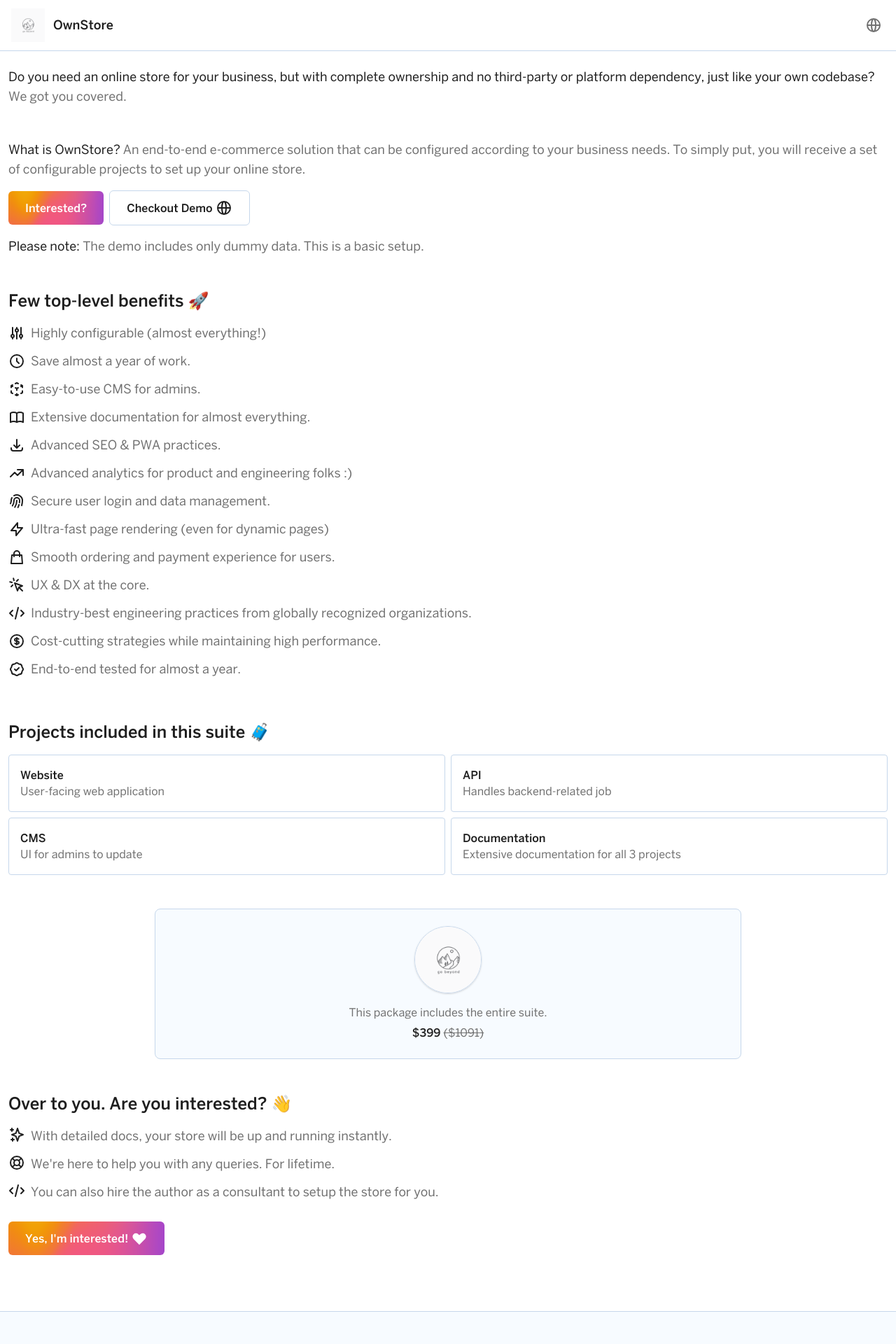
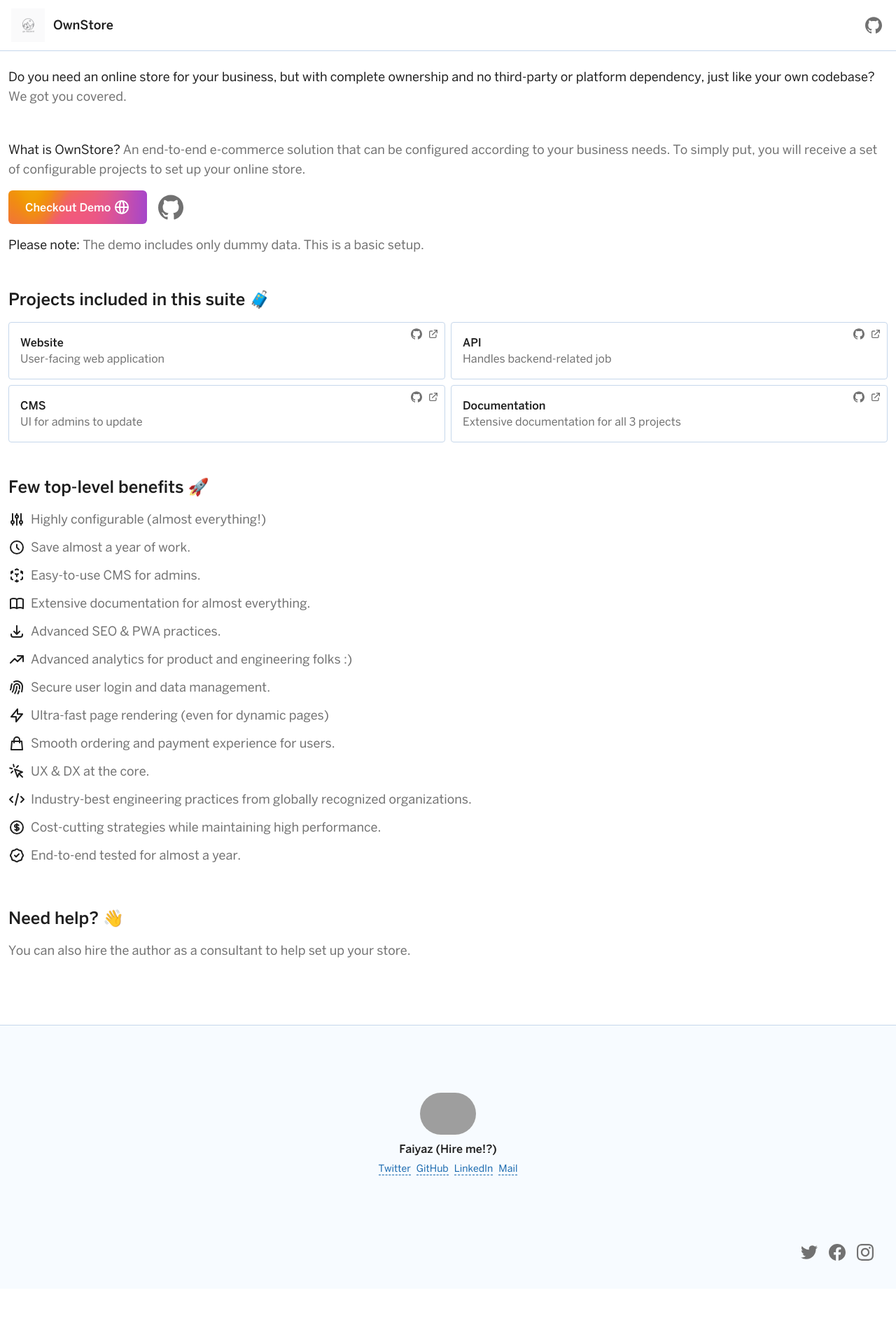
Before and after one commit to yTakkar/ownstore.dev, a Next.js app: page / in a window 1280 px wide. Shown: the top 1920 px of the page at 70% size. After the commit the page ends 1841 px from the top, so only its background shows below. Built offline with nearby package versions, Linux system fonts and the light colour scheme; grey boxes are pictures that could not be loaded.

Commit message:
feat: changes for open source

```diff
--- a/components/header/Header.tsx
+++ b/components/header/Header.tsx
@@ -24,13 +24,17 @@
             </div>
 
             <CoreLink
-              url={appConfig.global.demoWebsiteUrl}
+              url={appConfig.github.org}
               isExternal
               className="flex font-medium font-primary-medium text-sm items-center group relative"
               onClick={() => {
                 ga('event', 'icon-demo')
               }}>
-              <GlobeAltIcon className="w-6 mr-1" />
+              <CoreImage
+                url={SOCIAL_ICONS_SRC_MAP.GITHUB}
+                alt={`${appConfig.global.app.name} source code on GitHub`}
+                className="w-6 mr-1 transition-all hover:scale-105"
+              />
             </CoreLink>
           </div>
         </div>
--- a/config/appConfig.ts
+++ b/config/appConfig.ts
@@ -10,8 +10,19 @@
     },
     domain: process.env.OWN_STORE_WEB_DOMAIN,
     baseUrl: process.env.OWN_STORE_WEB_BASE_URL,
-    demoWebsiteUrl: process.env.OWN_STORE_WEB_DEMO_WEBSITE_URL,
-    gumroadUrl: 'https://ytakkar.gumroad.com/l/ownStore',
+  },
+  demo: {
+    website: 'https://own-store-demo.vercel.app/',
+    api: 'https://your-store-api.herokuapp.com/',
+    cms: 'https://own-store-demo-cms.vercel.app/',
+    doc: 'https://own-store-doc.vercel.app/',
+  },
+  github: {
+    org: 'https://github.com/OwnStoreOrg',
+    website: 'https://github.com/OwnStoreOrg/ownstore-website',
+    api: 'https://github.com/OwnStoreOrg/ownstore-api',
+    cms: 'https://github.com/OwnStoreOrg/ownstore-cms',
+    doc: 'https://github.com/OwnStoreOrg/ownstore-doc',
   },
   order: {
     priceInUSD: {
@@ -35,8 +46,8 @@
       { type: 'TWITTER', url: 'https://twitter.com/ownStore_', name: 'Twitter', isExternal: true },
       { type: 'FACEBOOK', url: 'https://www.facebook.com/ownStoreFB', name: 'Facebook', isExternal: true },
       { type: 'INSTAGRAM', url: 'https://www.instagram.com/ownStore__/', name: 'Instagram', isExternal: true },
-      { type: 'WHATSAPP', url: 'https://wa.me/+918104570640', name: 'WhatsApp', isExternal: true },
-      { type: 'MAIL', url: 'mailto:ownstoreonlinee@gmail.com', name: 'Mail', isExternal: true },
+      // { type: 'WHATSAPP', url: 'https://wa.me/+918104570640', name: 'WhatsApp', isExternal: true },
+      // { type: 'MAIL', url: 'mailto:ownstoreonlinee@gmail.com', name: 'Mail', isExternal: true },
     ],
   },
   footer: {
--- a/pages/index.tsx
+++ b/pages/index.tsx
@@ -18,6 +18,7 @@
   CurrencyDollarIcon,
   CursorClickIcon,
   DownloadIcon,
+  ExternalLinkIcon,
   FingerPrintIcon,
   GlobeAltIcon,
   LightningBoltIcon,
@@ -30,6 +31,7 @@
 } from '@heroicons/react/outline'
 import { APP_LOGO, SOCIAL_ICONS_SRC_MAP } from '../constants/constants'
 import { HeartIcon } from '@heroicons/react/solid'
+import CoreLink from '../components/core/CoreLink'
 
 const FEATURES = [
   {
@@ -90,33 +92,26 @@
   {
     label: 'Website',
     description: 'User-facing web application',
+    demoUrl: appConfig.demo.website,
+    githubUrl: appConfig.github.website,
   },
   {
     label: 'API',
     description: 'Handles backend-related job',
+    demoUrl: appConfig.demo.api,
+    githubUrl: appConfig.github.api,
   },
   {
     label: 'CMS',
     description: 'UI for admins to update',
+    demoUrl: appConfig.demo.cms,
+    githubUrl: appConfig.github.cms,
   },
   {
     label: 'Documentation',
     description: 'Extensive documentation for all 3 projects',
-  },
-]
-
-const STEPS = [
-  {
-    label: `With detailed docs, your store will be up and running instantly.`,
-    icon: SparklesIcon,
-  },
-  {
-    label: `We're here to help you with any queries. For lifetime.`,
-    icon: SupportIcon,
-  },
-  {
-    label: `You can also hire the author as a consultant to setup the store for you.`,
-    icon: CodeIcon,
+    demoUrl: appConfig.demo.doc,
+    githubUrl: appConfig.github.doc,
   },
 ]
 
@@ -131,21 +126,9 @@
     setIsMobile(window.matchMedia(`(max-width: 369px)`).matches)
   }, [])
 
-  const scrollToInterested = () => {
-    document.querySelector('#interested-section').scrollIntoView({
-      behavior: 'smooth',
-    })
-    ga('event', 'cta-interested')
-  }
-
   const openDemoWebsite = () => {
-    window.open(appConfig.global.demoWebsiteUrl, '_blank')
+    window.open(appConfig.demo.website, '_blank')
     ga('event', 'cta-demo')
-  }
-
-  const onCTAClick = () => {
-    window.open(appConfig.global.gumroadUrl, '_blank')
-    ga('event', 'cta-buy')
   }
 
   return (
@@ -171,25 +154,60 @@
 
         <div className="flex items-center justify-center lg:justify-start mt-4">
           <CoreButton
-            label="Interested?"
+            label={'Checkout Demo'}
             size={CoreButtonSize.LARGE}
             type={CoreButtonType.SOLID_PRIMARY}
-            className="mr-2"
-            onClick={scrollToInterested}
-          />
-          <CoreButton
-            label={isMobile ? 'Demo' : 'Checkout Demo'}
-            size={CoreButtonSize.LARGE}
-            type={CoreButtonType.SOLID_SECONDARY}
             onClick={openDemoWebsite}
             icon={GlobeAltIcon}
+            className="mr-4"
           />
+          <CoreLink
+            url={appConfig.github.org}
+            isExternal
+            onClick={() => {
+              ga('event', 'cta-github')
+            }}>
+            <CoreImage
+              url={SOCIAL_ICONS_SRC_MAP.GITHUB}
+              alt={`${appConfig.global.app.name} source code on GitHub`}
+              className="w-9 transition-all hover:scale-105"
+            />
+          </CoreLink>
         </div>
       </div>
 
       <div className="text-lg mt-4">
         <span className="text-primaryTextBold">Please note: </span>{' '}
         <span>The demo includes only dummy data. This is a basic setup.</span>
+      </div>
+
+      <div className="mt-10 lg:mt-12">
+        <div className="font-medium font-primary-medium text-xl md:text-2xl text-primaryTextBold">
+          Projects included in this suite 🧳
+        </div>
+        <div className="mt-4 grid grid-cols-1 md:grid-cols-2 gap-2">
+          {PROJECTS.map((project, index) => {
+            return (
+              <div key={index} className="border border-periwinkleGray rounded p-4 transition-all relative">
+                <div className="text-primaryTextBold font-primary-medium font-medium">{project.label}</div>
+                <div>{project.description}</div>
+
+                <div className="absolute top-2 right-2 flex items-center">
+                  <CoreLink url={project.githubUrl}>
+                    <CoreImage
+                      url={SOCIAL_ICONS_SRC_MAP.GITHUB}
+                      alt={`${project.label} source code on GitHub`}
+                      className="w-4 h-4 mr-2 cursor-pointer"
+                    />
+                  </CoreLink>
+                  <CoreLink url={project.demoUrl} isExternal>
+                    <ExternalLinkIcon className="w-4 h-4 cursor-pointer" />
+                  </CoreLink>
+                </div>
+              </div>
+            )
+          })}
+        </div>
       </div>
 
       <div className="mt-10 lg:mt-12">
@@ -211,66 +229,11 @@
       </div>
 
       <div className="mt-10 lg:mt-12">
-        <div className="font-medium font-primary-medium text-xl md:text-2xl text-primaryTextBold">
-          Projects included in this suite 🧳
-        </div>
-        <div className="mt-4 grid grid-cols-1 md:grid-cols-2 gap-2">
-          {PROJECTS.map((project, index) => {
-            return (
-              <div key={index} className="border border-periwinkleGray rounded p-4 transition-all">
-                <div className="text-primaryTextBold font-primary-medium font-medium">{project.label}</div>
-                <div>{project.description}</div>
-              </div>
-            )
-          })}
-        </div>
-      </div>
-
-      <div className="mt-10 lg:mt-12 flex justify-center">
-        <div className="bg-aliceBlue border border-periwinkleGray px-6 py-6 rounded-lg w-full lg:w-8/12 flex flex-col items-center">
-          <CoreImage
-            url={APP_LOGO.DEFAULT}
-            alt={appConfig.global.app.name}
-            className="w-24 border border-periwinkleGray rounded-full shadow"
-          />
-
-          <div className="text-center mt-4">
-            <div>This package includes the entire suite.</div>
-            <div className="mt-1">
-              <span className="font-medium font-primary-medium text-primaryTextBold">
-                ${appConfig.order.priceInUSD.sale}{' '}
-              </span>
-              <span className="line-through">(${appConfig.order.priceInUSD.retail})</span>
-            </div>
+        <div className="font-medium font-primary-medium text-xl md:text-2xl text-primaryTextBold">Need help? 👋</div>
+        <div className="mt-4">
+          <div className="mb-4 md:mb-3 inline-flex items-start text-base md:text-lg">
+            <span>You can also hire the author as a consultant to help set up your store.</span>
           </div>
-        </div>
-      </div>
-
-      <div className="mt-10 lg:mt-12" id="interested-section">
-        <div className="font-medium font-primary-medium text-xl md:text-2xl text-primaryTextBold">
-          Over to you. Are you interested? 👋
-        </div>
-        <div className="mt-4 grid">
-          {STEPS.map((step, index) => {
-            const Icon = step.icon || StarIcon
-
-            return (
-              <div key={index} className="mb-4 md:mb-3 inline-flex items-start text-base md:text-lg">
-                <Icon className="min-w-6 min-h-6 w-6 h-6 mr-2 text-primaryTextBold" />
-                <span>{step.label}</span>
-              </div>
-            )
-          })}
-        </div>
-        <div className="flex justify-center lg:justify-start items-center mt-4">
-          <CoreButton
-            label="Yes, I'm interested!"
-            size={CoreButtonSize.LARGE}
-            type={CoreButtonType.SOLID_PRIMARY}
-            className="mr-1"
-            icon={HeartIcon}
-            onClick={onCTAClick}
-          />
         </div>
       </div>
     </div>
```
Also changed, not shown: 2 other files (tests, documents, lock files or other folders).
